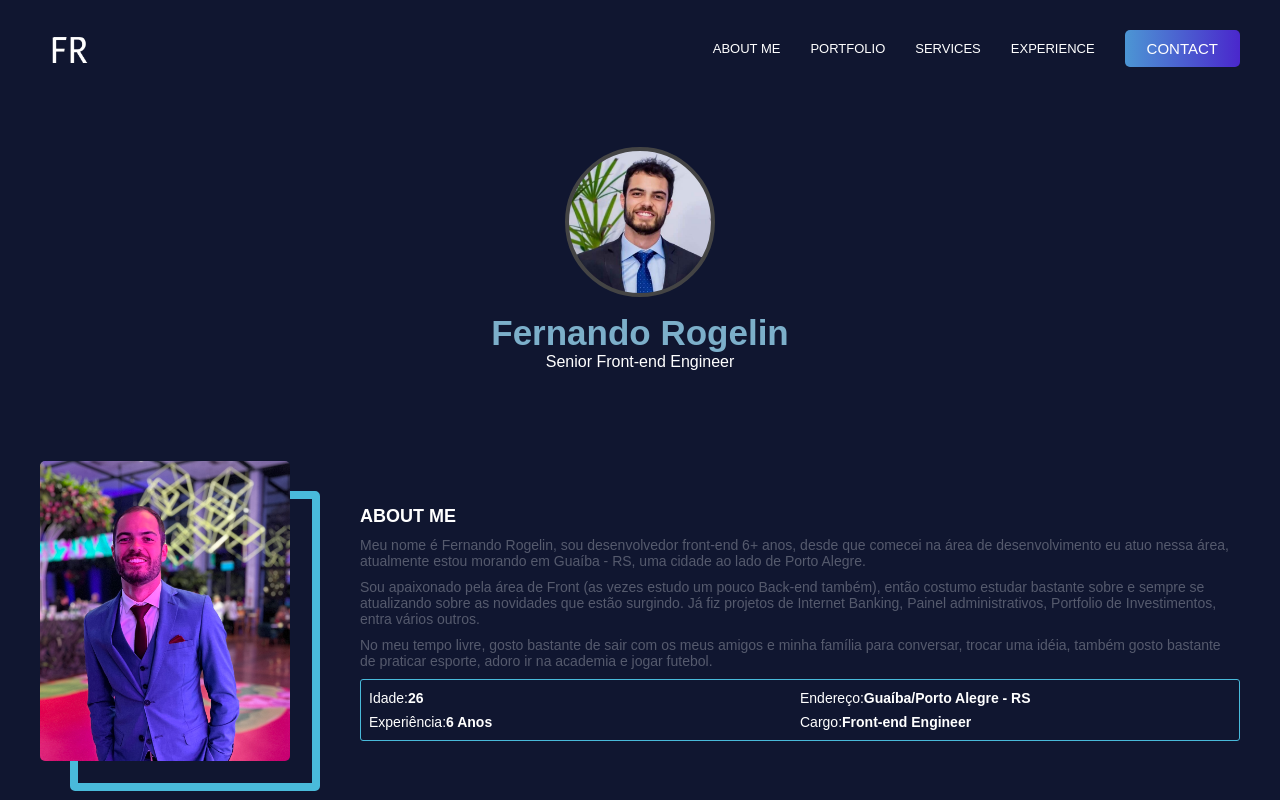
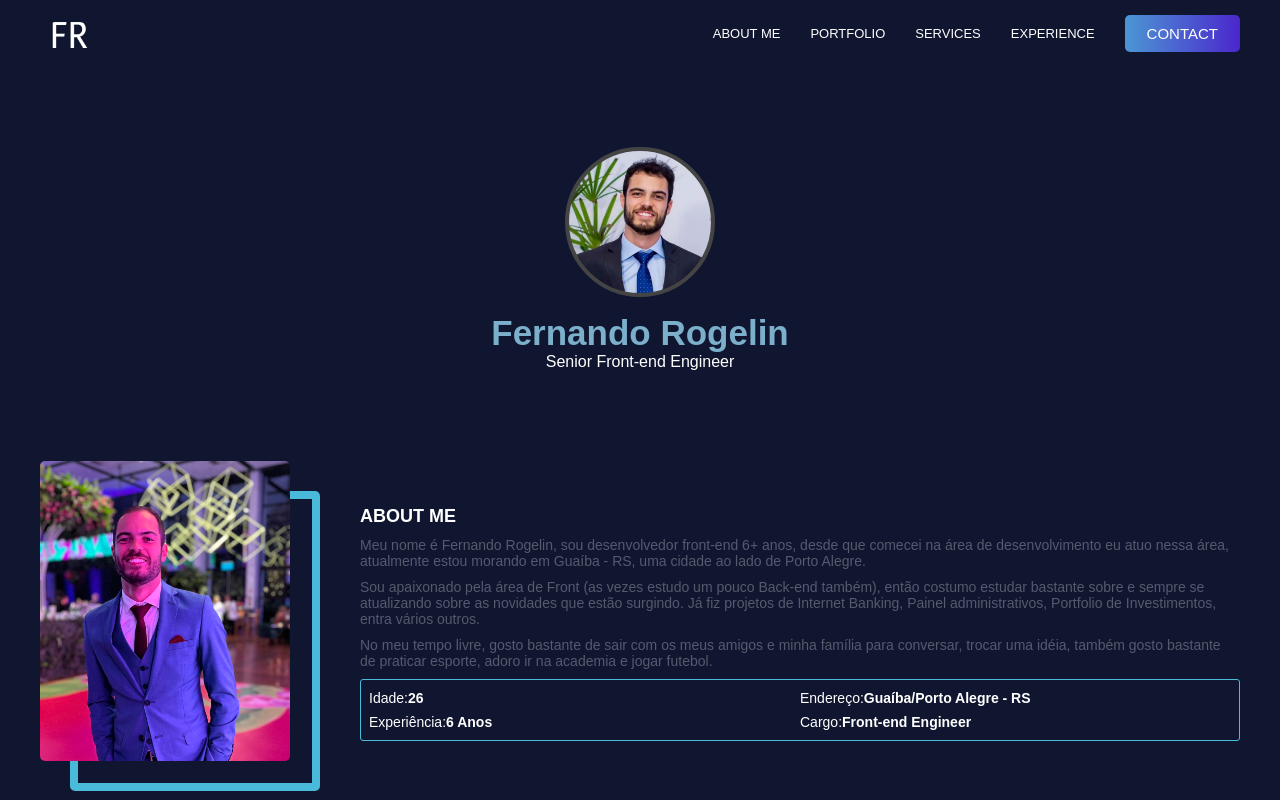
Before and after one commit to FernandoRogelin/Portfolio, an Astro site: page / in a window 1280 px wide. Built offline with nearby package versions, Linux system fonts and the light colour scheme; Astro itself is replaced by a stand-in of ours.

Commit message:
fix: Fix menu scroll layout

```diff
--- a/src/components/Menu/index.tsx
+++ b/src/components/Menu/index.tsx
@@ -1,12 +1,29 @@
+import { useState, useEffect } from 'react'
 import './style.scss'
 
 import options from './options';
+import classNames from 'classnames';
 import Button from 'components/Button';
 import Logo from '../../assets/images/logo-preview.png';
 
 export default function Menu() {
+  const [scroll, setScroll] = useState(false)
+
+  function listenScrollEvent() {
+    window.scrollY < 20 ? setScroll(false) : setScroll(true)
+  }
+
+  useEffect(() => {
+    if (document.documentElement.scrollTop > 20) setScroll(true)
+
+    window.addEventListener('scroll', listenScrollEvent)
+
+    return () => window.removeEventListener('scroll', listenScrollEvent)
+  }, [])
+
   return (
-    <header className="menu">
+    <header className={classNames({ content: true, scroll })}>
+      <div className='menu'>
         <img className="menu__logo" src={Logo.src} alt="logo" />
         <ul className="list">
           {options.map((option, index) =>
@@ -16,6 +33,7 @@ export default function Menu() {
             <Button uppercase>contact</Button>
           </li>
         </ul>
+      </div>
     </header>
   );
 }
--- a/src/components/Menu/style.scss
+++ b/src/components/Menu/style.scss
@@ -1,15 +1,23 @@
 @import '../../styles/colors';
 
+.content {
+  top: 0;
+  z-index: 10;
+  position: sticky;
+  transition: background 0.3s ease-in-out;
+}
+
 .menu {
-  top: 0;
   display: flex;
-  position: sticky;
-  padding-top: 3rem;
+  margin: 0 auto;
+  padding: 1.5rem 0;
+  max-width: 120rem;
+  position: relative;
   justify-content: flex-end;
 
   &__logo {
     left: 0;
-    top: 2rem;
+    top: 0.5rem;
     width: 6rem;
     height: 6rem;
     position: absolute;
@@ -33,3 +41,8 @@
     }
   }
 }
+
+.scroll {
+  background: #031226;
+  transition: background 0.3s ease-in-out;
+}
--- a/src/pages/index.astro
+++ b/src/pages/index.astro
@@ -17,8 +17,9 @@ import AboutMe from '../layouts/AboutMe';
 	</head>
 	<body>
 		<main>
+      <Menu client:visible />
+
       <div class="wrapper">
-        <Menu client:visible />
         <Header client:visible />
         <AboutMe client:visible />
       </div>
```
Lines whose indentation alone changed are shown as unchanged.
